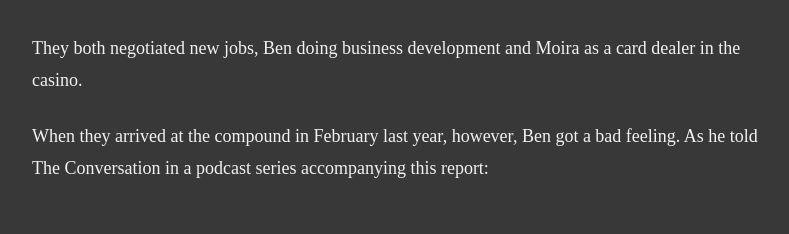
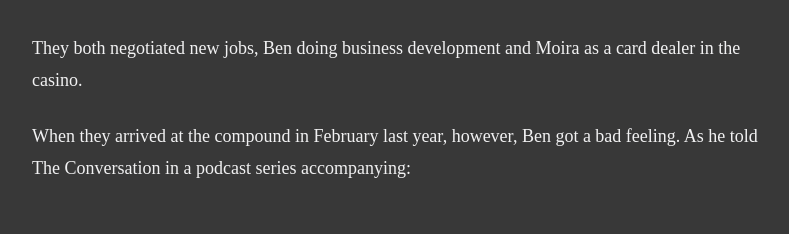
Before and after one commit to conversation/scam-centres-part-1, a React (Vite) app: page / in a window 1280 px wide. Shown: the part 9201-9435 px from the top of the page, without its empty margins (233-1022 px from the left). Built offline with nearby package versions, Linux system fonts and the light colour scheme; a web font is replaced by a local one.

Commit message:
new: added series icon and extra tease at the end

```diff
--- a/src/article.mdx
+++ b/src/article.mdx
@@ -126,7 +126,7 @@ Ben did some research on the company and everything seemed to check out. It was
 
 They both negotiated new jobs, Ben doing business development and Moira as a card dealer in the casino.
 
-When they arrived at the compound in February last year, however, Ben got a bad feeling. As he told The Conversation in a podcast series accompanying this report:
+When they arrived at the compound in February last year, however, Ben got a bad feeling. As he told The Conversation in a podcast series accompanying:
 
 <ScrollSection pinType='pin_clipped' className='my-12 barbedWireQuotes'>
   <ScrollBackground>
@@ -240,7 +240,7 @@ The United Nations High Commissioner for Human Rights reports that in 2023, at l
 
 <div className='relative my-10 grid grid-cols-[minmax(5rem,10%)_1fr] sm:grid-cols-[minmax(8rem,10%)_1fr] gap-4 border-y border-neutral-500 py-4'>
   <div className='not-prose aspect-square w-full overflow-hidden rounded-md'>
-    <img src="https://images.theconversation.com/files/643993/original/file-20250122-15-av4juc.jpg?ixlib=rb-4.1.0&q=45&auto=format&w=754&h=1000&fit=crop&dpr=1" alt='' className='not_fullscreen_media' />
+    <img src="https://images.theconversation.com/files/645965/original/file-20250130-15-bubzm1.png?ixlib=rb-4.1.0&q=20&auto=format&w=300" alt='' className='not_fullscreen_media' />
   </div>
   <p className='!mb-0 !mt-0 italic'>Scam Factories is a special multimedia and podcast series by The Conversation. Listen to part 1 of the <a href='#' target='_parent' className='text-neutral-100 hover:text-neutral-200'>podcast series here</a>. Read part 2 of the digital series, <a href='https://scam-factories-anatomy-of-a-scam.netlify.app/' target='_blank' className='text-neutral-100 hover:text-neutral-200'>Anatomy of a Scam, here</a>.</p>
 </div>
@@ -568,6 +568,8 @@ The next day, he was moved to a locked room and the scam bosses ordered Ben and
 
 After eight days, help finally arrived. Ben's father alerted the Malaysian embassy in Phnom Penh, the capital, and the local police intervened. But securing their freedom would still be a distressing ordeal, with the scam centre loathe to let them go.
 
+In [part 2 of our series](https://scam-factories-anatomy-of-a-scam.netlify.app/), published today, we break down the anatomy of a scam. And tomorrow, in part 3, we will explain how the industry has exploded overnight to become a multi-billion-dollar industry.
+
 <AuthorSection>
  <Acknowledgements>
   A special thank you to Mark Bo who contributed much of the data, as well as monitoring the digital footprint of these scam centres.
```
